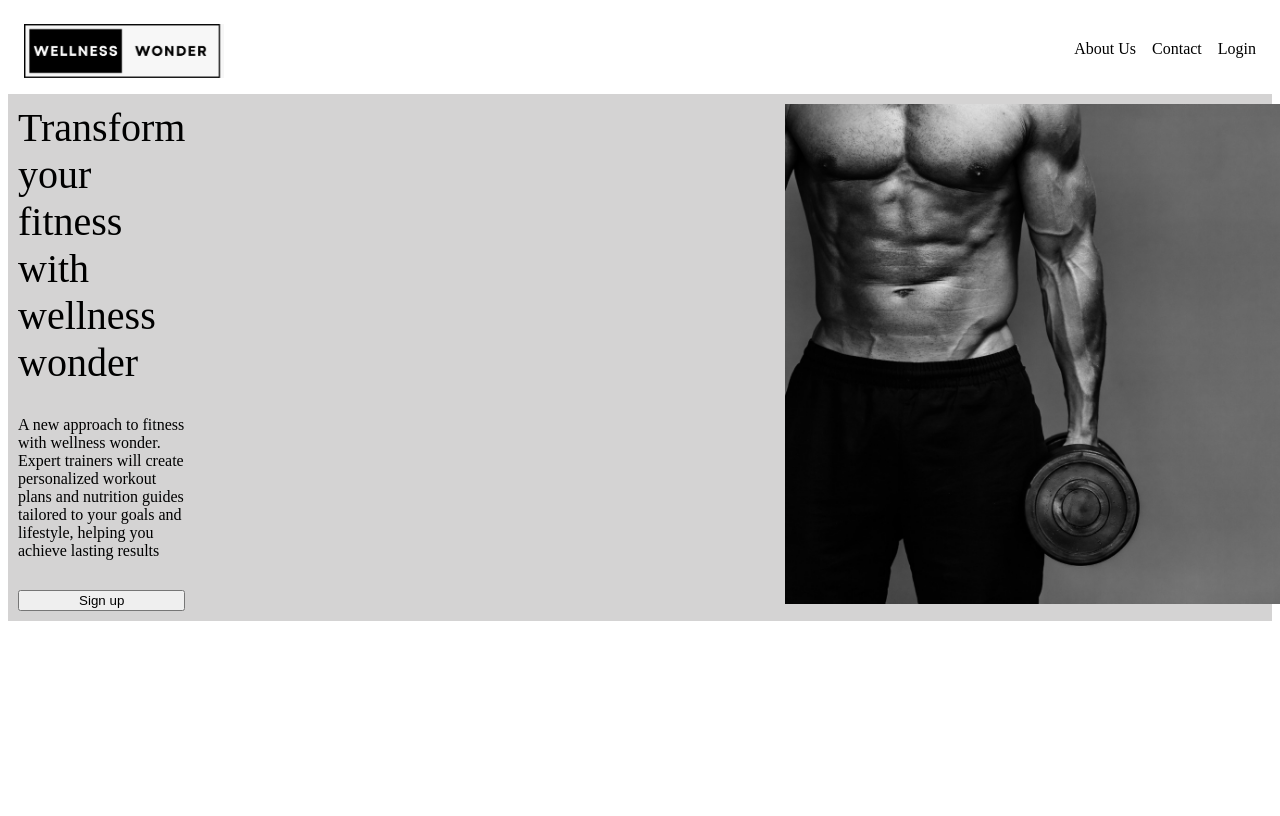
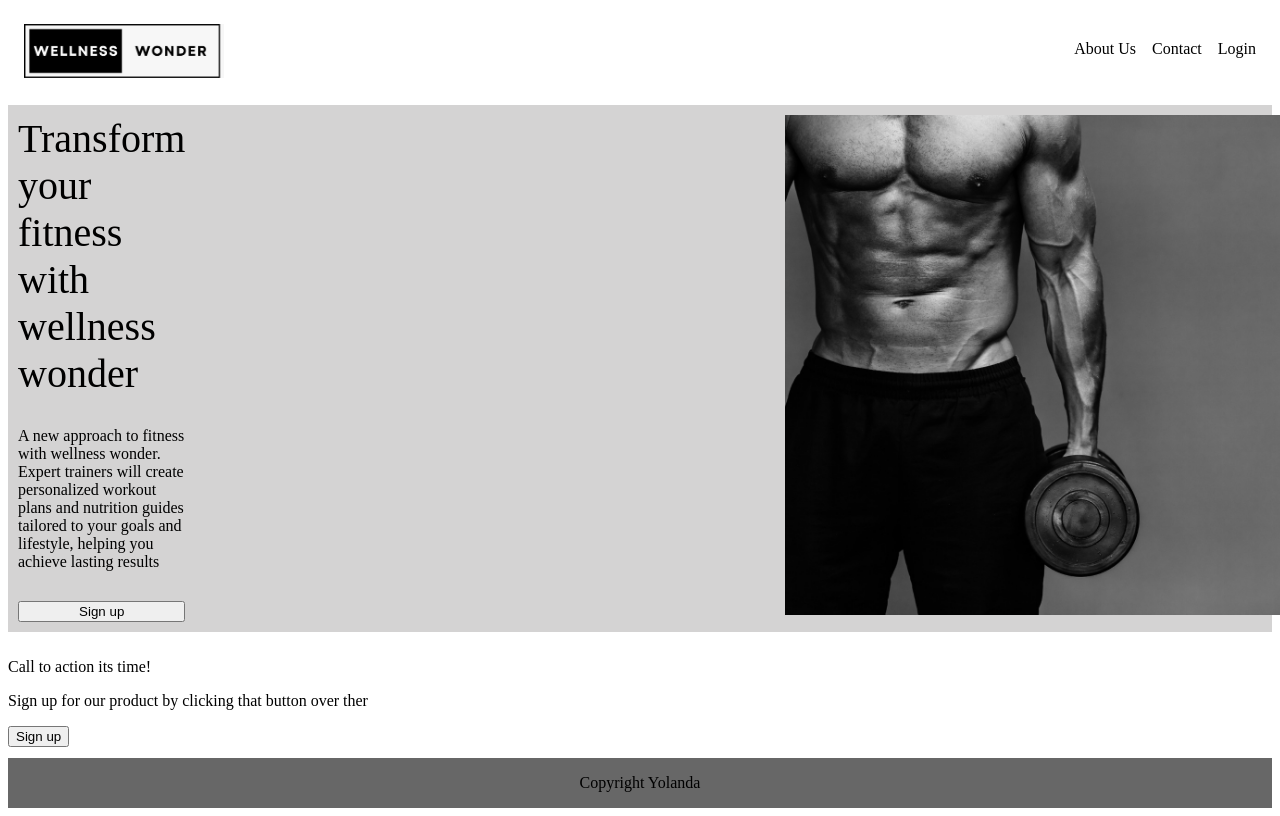
Before and after one commit to Yolz-cmd/Homepage, a plain HTML site: page wellnessWonder/index.html in a window 1280 px wide. Drawn offline with Linux system fonts and the light colour scheme.

Commit message:
Add and modify header, add section 4 html

```diff
--- a/wellnessWonder/index.html
+++ b/wellnessWonder/index.html
@@ -25,5 +25,22 @@
   <img src = "./WhatsApp Image 2024-04-14 at 23.50.04 (1).jpeg" alt ="main picture" class = "main-image">
 </div>
 </div>
+<div class ="section-4">
+  <div class ="container">
+    <div class ="left-text">
+      <p> Call to action its time!</p>
+      <p> Sign up for our product by clicking that button over ther</p>
+    </div>
+    <div class ="right-links">
+      <button>
+        Sign up
+      </button>
+    </div>
+  </div>
+</div>
+
+<div class = "footer">
+  <p>Copyright Yolanda</p>
+</div>
 </body>
 </html>
--- a/wellnessWonder/styles.css
+++ b/wellnessWonder/styles.css
@@ -1,8 +1,10 @@
 body
 {
   height: 100vh;
+  box-sizing: border-box;
   display :flex;
   flex-direction: column;
+  justify-content: space-between;
 }
 .header
 {
@@ -48,3 +50,12 @@ a{
   width:500px;
   height: auto;
 }
+.footer
+{
+  background: #676767;
+height:50px;
+display:flex;
+justify-content: center;
+align-items: center;
+margin: 0;
+}
```
